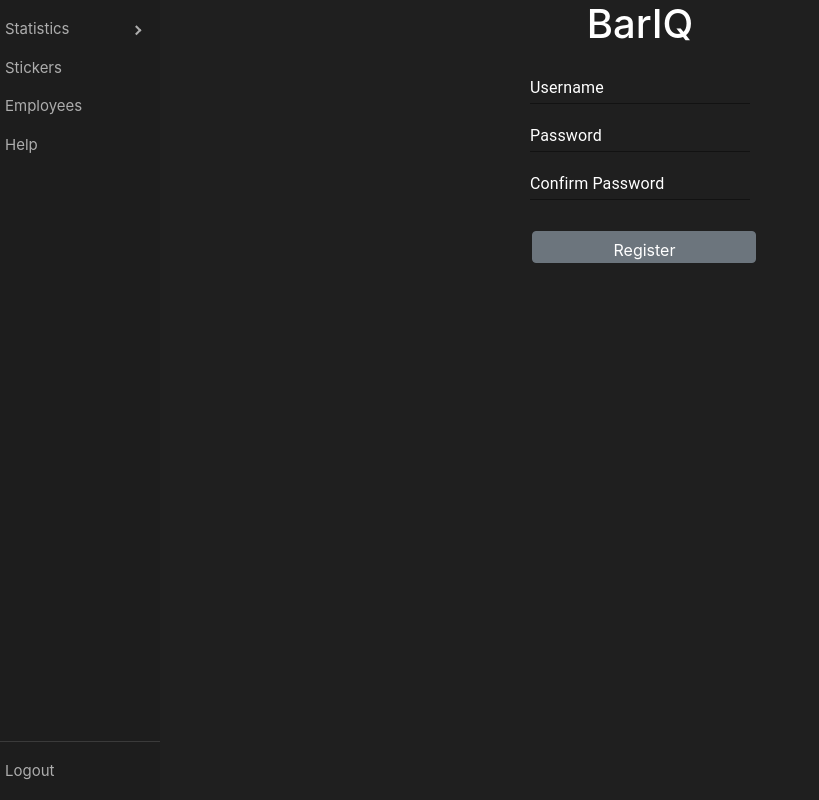
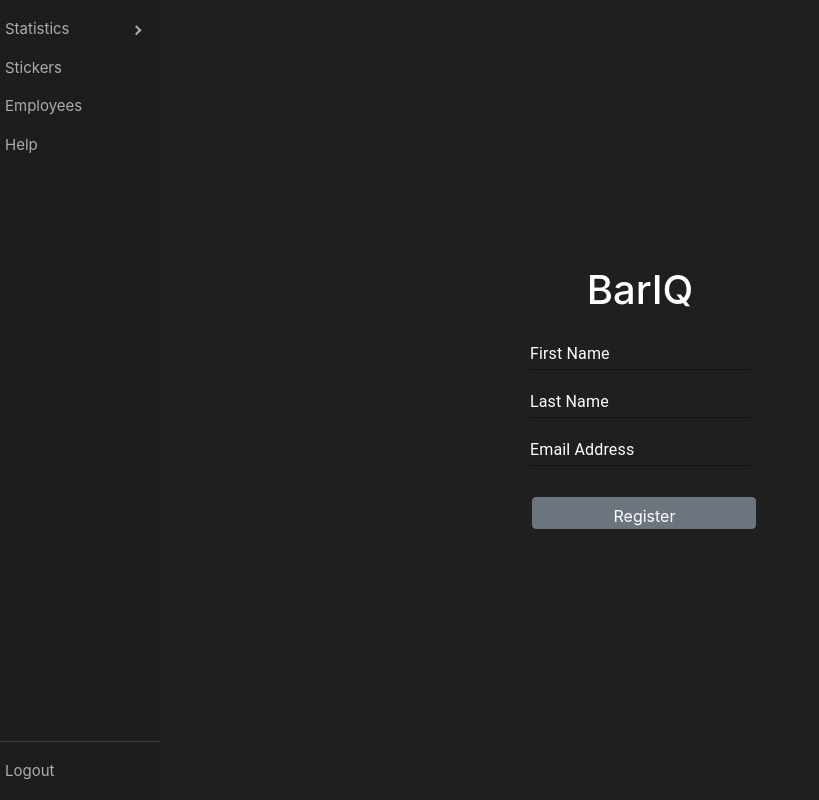
Before and after one commit to DJ-TAVR/bar-app, a React (Create React App) app in the folder front-end/: page /register in a window 1280 px wide. Shown: the whole page, without its empty margins (0-819 px from the left). Built offline with nearby package versions, Linux system fonts and the light colour scheme; no server answers.

Commit message:
Added AddBartender functionality

```diff
--- a/front-end/src/App.css
+++ b/front-end/src/App.css
@@ -98,6 +98,19 @@ img {
   display: block;
 }
 .wide {
+  width: 100vw;
+  display: flex;
+  flex-direction: column;
+  align-items: center;
+  justify-content: center;
+  font-size: calc(10px + 2vmin);
+  color: white;
+  background-color: #1f1f1f;
+  min-height: 100vh;
+  min-width: 100vw;
+}
+
+.widex {
   width: 100vw;
   display: flex;
   flex-direction: column;
--- a/front-end/src/Pages/Bartender.js
+++ b/front-end/src/Pages/Bartender.js
@@ -203,7 +203,7 @@ export default function Bartender(props) {
             (!showTable && (
             <div class = "row">
             <CustomSidebar isAuth = {props.isAuth} setIsAuth = {props.setIsAuth} csrfToken = {props.csrfToken} setCSRFToken = {props.setCSRFToken}/>
-            <div class = "stay wide center">
+            <div class = "stay widex center">
             <p/>
             <p/>
             <p/>
--- a/front-end/src/Pages/Registration.js
+++ b/front-end/src/Pages/Registration.js
@@ -15,8 +15,61 @@ const useStyles = makeStyles({
         color: "white"
     }
 });
+
+function getCookie(name) {
+    let cookieValue = null;
+    if (document.cookie && document.cookie !== '') {
+        const cookies = document.cookie.split(';');
+        for (let i = 0; i < cookies.length; i++) {
+            const cookie = cookies[i].trim();
+            // Does this cookie string begin with the name we want?
+            if (cookie.substring(0, name.length + 1) === (name + '=')) {
+                cookieValue = decodeURIComponent(cookie.substring(name.length + 1));
+                break;
+            }
+        }
+    }
+    return cookieValue;
+}
+
 export default function Registration(props) {
+    const [first, setFirst] = React.useState("");
+    const [last, setLast] = React.useState("");
+    const [email, setEmail] = React.useState("");
+
     const classes = useStyles();
+
+    function handleFirst(e){
+        setFirst(e.target.value)
+    }
+
+    function handleLast(e){
+        setLast(e.target.value)
+    }
+
+    function handleEmail(e){
+        setEmail(e.target.value)
+    }
+
+    function registerButton(){
+        let csrf = getCookie('csrftoken');
+        fetch("http://localhost:8000/account/create_bartender/", {
+            method: "POST",
+            headers: {
+                "X-CSRFToken": csrf ,
+                "Content-Type": "application/json"
+            },
+            credentials: "include",
+            body: JSON.stringify({first_name: first, last_name: last, email: email})
+        })
+        .then((res) => {
+            console.log(res);
+        })
+        .catch((err)=> {
+            console.error(err);
+        });
+    }
+
     return(
         <div class="row">
             <CustomSidebar isAuth = {props.isAuth} setIsAuth = {props.setIsAuth} csrfToken = {props.csrfToken} setCSRFToken = {props.setCSRFToken}/>
@@ -24,16 +77,17 @@ export default function Registration(props) {
         <h1> BarIQ </h1>
 
         <TextField className = {classes.root}
+        onChange = {(e) => {handleFirst(e)}}
         InputLabelProps = {{
             className: classes.input
         }}
         InputProps = {{
             className: classes.input
         }}
-        label="Username" />
+        label="First Name" />
 
         <TextField className = {classes.root}
-        type = "password"
+        onChange = {(e) => {handleLast(e)}}
         InputLabelProps = {{
             className: classes.input
         }
@@ -41,31 +95,21 @@ export default function Registration(props) {
         InputProps = {{
             className: classes.input
         }}
-        label="Password" />
+        label="Last Name" />
 
         <TextField className = {classes.root}
-        InputLabelProps = {{
-            className: classes.input
-        }}
-        type = "password"
-        InputProps = {{
-            className: classes.input
-        }}
-        label="Confirm Password" />
-
-        {props.userType == "admin" ?
-        <TextField className = {classes.root}
+        onChange = {(e) => {handleEmail(e)}}
         InputLabelProps = {{
             className: classes.input
         }}
         InputProps = {{
             className: classes.input
         }}
-        label="Access ID" />
-        : null}
+        label="Email Address" />
+
         <div class = "spaceTop">
-        <Link to = "/">
-                <Button className = "button bartenderButton">Register</Button>
+        <Link to = "/addBartender">
+                <Button onClick = {registerButton} className = "button bartenderButton">Register</Button>
         </Link>
         </div>
         </div>
--- a/front-end/src/Pages/Stickers.js
+++ b/front-end/src/Pages/Stickers.js
@@ -168,7 +168,7 @@ export default function Stickers(props) {
     return(
         <div class ="row">
             <CustomSidebar isAuth = {props.isAuth} setIsAuth = {props.setIsAuth} csrfToken = {props.csrfToken} setCSRFToken = {props.setCSRFToken} />
-            <div class = "stay wide center">
+            <div class = "stay widex center">
 
             <h1 class = "Table_Text">Manage Stickers</h1>
             <div class = "tableDiv">
```
